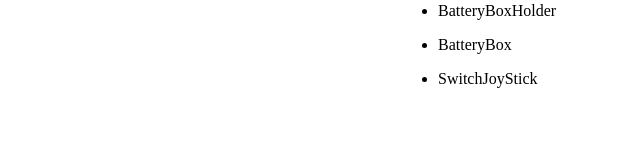
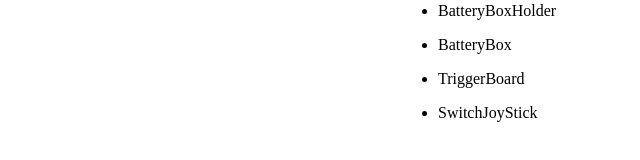
Before and after one commit to Kume/sh-controller-model, a React (Vite) app: page / in a window 1280 px wide. Shown: the part 276-436 px from the top of the page, without its empty margins (640-1280 px from the left). Built offline with nearby package versions, Linux system fonts and the light colour scheme; what @jscad/modeling, @jscad/regl-renderer would draw is missing.

Commit message:
接合方法考え中

```diff
--- a/src/ButtonBoard.ts
+++ b/src/ButtonBoard.ts
@@ -5,6 +5,7 @@ import {TactileSwitch} from './TactileSwitch';
 import {mirrorX, mirrorY, rotateZ, translate, translateX, translateZ} from '@jscad/modeling/src/operations/transforms';
 import {cuboid, cylinder} from '@jscad/modeling/src/primitives';
 import {Viewable, ViewerItem} from './types';
+import {colors} from './common';
 
 export class ButtonBoard extends Cacheable implements Viewable {
   public readonly chip = new Chip();
@@ -37,12 +38,12 @@ export class ButtonBoard extends Cacheable implements Viewable {
   }
 
   public get outlineHalf(): Geom3[] {
-    return [addColor([0, 0.6, 0, 0.8], this.boardHalf), ...this.switchesHalf.map((sw) => sw.outline)];
+    return [addColor(colors.translucentBoard, this.boardHalf), ...this.switchesHalf.map((sw) => sw.outline)];
   }
 
   public get looseOutlineHalf(): Geom3[] {
     // TODO ボードのオフセットを考慮
-    return [addColor([0, 0.6, 0], this.boardHalf), ...this.switchesHalf.map((sw) => sw.looseOutline)];
+    return [addColor(colors.board, this.boardHalf), ...this.switchesHalf.map((sw) => sw.looseOutline)];
   }
 
   public get screwHole(): Geom3 {
--- a/src/ButtonPad.ts
+++ b/src/ButtonPad.ts
@@ -12,10 +12,16 @@ import {offset} from '@jscad/modeling/src/operations/expansions';
 import {NatHolder} from './NatHolder';
 import {Trigger} from './Trigger';
 import {hull} from '@jscad/modeling/src/operations/hulls';
+import {Screw} from './Screw';
+import {colors} from './common';
 
 export class ButtonPad extends Cacheable implements Viewable {
   public readonly board = new ButtonBoard();
   public readonly stick = new SwitchJoyStick();
+  public readonly sideScrew = new Screw(7, 2.5, (g) => this.transformSideScrew(g));
+  /* 左右を入れ替えた際に逆サイド用のネジ穴がどこに来るかの位置確認用 */
+  public readonly ghostSideScrew = new Screw(7, 2.5, (g) => this.transformGhostSideScrew(g));
+  public readonly sideScrewDistanceFromEdge = 8;
 
   public readonly width1 = 30;
   public readonly startWidth = 20;
@@ -115,6 +121,7 @@ export class ButtonPad extends Cacheable implements Viewable {
     return [
       subtract(extrudeLinear({height: this.thickness}, this.baseFaceHalf), this.fingerSubtraction),
       ...this.board.outlineHalf.map(this.transformBoard),
+      ...this.positionReferencesHalf,
     ];
   }
 
@@ -127,8 +134,22 @@ export class ButtonPad extends Cacheable implements Viewable {
     ];
   }
 
+  public get positionReferencesHalf(): Geom3[] {
+    return [
+      ...addColor(colors.red, this.sideScrew.outline),
+      ...addColor(colors.translucentRed, this.ghostSideScrew.outline),
+    ];
+  }
+
+  public get positionReferences(): Geom3[] {
+    return halfToFull([
+      ...addColor(colors.red, this.sideScrew.outline),
+      ...addColor(colors.translucentRed, this.ghostSideScrew.outline),
+    ]);
+  }
+
   public get fullWithBoard(): Geom3[] {
-    return [...this.full, ...this.boardAndStick];
+    return [...this.full, ...this.positionReferences, ...this.boardAndStick];
   }
 
   public get half(): Geom3[] {
@@ -221,4 +242,34 @@ export class ButtonPad extends Cacheable implements Viewable {
   private transformNatHolder = (g: Geom3): Geom3 => {
     return translate([this.boardX + this.board.screwHoleDistance, 0, this.boardZ], g);
   };
+
+  private transformSideScrew = (g: Geom3): Geom3 => {
+    return translate(this.sideScrewTransformValues().translate, g);
+  };
+
+  private sideScrewTransformValues() {
+    const [[x1, y1], [x2, y2]] = this.gripJointPoints;
+    const theta = Math.atan2(x2 - x1, y2 - y1);
+    return {
+      theta,
+      translate: [
+        (x1 + x2) / 2 + Math.cos(theta) * this.sideScrewDistanceFromEdge,
+        (y1 + y2) / 2 - Math.sin(theta) * this.sideScrewDistanceFromEdge,
+        this.thickness - this.sideScrew.headHeight,
+      ] as [number, number, number],
+    };
+  }
+
+  private transformGhostSideScrew = (g: Geom3): Geom3 => {
+    const {theta, translate: translateValue} = this.sideScrewTransformValues();
+    const ghostDistance = Math.cos(theta) * translateValue[1] * 4;
+    return translate(
+      [
+        translateValue[0] + Math.sin(theta) * ghostDistance,
+        -translateValue[1] + Math.cos(theta) * ghostDistance,
+        translateValue[2],
+      ],
+      g,
+    );
+  };
 }
--- a/src/SHController.ts
+++ b/src/SHController.ts
@@ -21,6 +21,7 @@ export class SHController extends Cacheable implements Viewable {
       return [
         {label: 'outline', model: () => this.outline},
         {label: 'gripAndTriggerHalf', model: () => this.gripAndTriggerHalf},
+        {label: 'positionReferences', model: () => this.positionReferences},
       ];
     });
   }
@@ -29,6 +30,14 @@ export class SHController extends Cacheable implements Viewable {
     return [
       this.transformGrip(this.grip.outline),
       ...this.buttonPad.outline.map(this.buttonPad.transformSelf).map(this.transformButtonPad),
+      this.trigger.outline,
+    ];
+  }
+
+  public get positionReferences(): Geom3[] {
+    return [
+      this.transformGrip(this.grip.outline),
+      ...this.buttonPad.positionReferences.map(this.buttonPad.transformSelf).map(this.transformButtonPad),
       this.trigger.outline,
     ];
   }
--- /dev/null
+++ b/src/Screw.ts
@@ -0,0 +1,27 @@
+import {Geom3} from '@jscad/modeling/src/geometries/types';
+import {Centered} from './utls';
+import {cylinder} from '@jscad/modeling/src/primitives';
+
+export class Screw {
+  public constructor(
+    public readonly length: number,
+    public readonly headHeight: number,
+    public readonly transform: (g: Geom3) => Geom3,
+    public readonly radius = 3 / 2,
+    public readonly headRadius = 5.5 / 2,
+  ) {}
+
+  public get outline(): Geom3[] {
+    return [
+      cylinder({radius: this.radius, height: this.length, center: [0, 0, -this.length / 2]}),
+      cylinder({radius: this.headRadius, height: this.headHeight, center: [0, 0, this.headHeight / 2]}),
+    ].map(this.transform);
+  }
+
+  public get looseOutline(): Geom3[] {
+    return [
+      cylinder({radius: this.radius + 0.1, height: this.length, center: [0, 0, -this.length / 2]}),
+      cylinder({radius: this.headRadius + 0.35, height: this.headHeight, center: [0, 0, this.headHeight / 2]}),
+    ].map(this.transform);
+  }
+}
--- a/src/Trigger.ts
+++ b/src/Trigger.ts
@@ -10,6 +10,7 @@ import {Viewable, ViewerItem} from './types';
 import {Grip} from './Grip';
 import {degToRad} from '@jscad/modeling/src/utils';
 import {hull} from '@jscad/modeling/src/operations/hulls';
+import {TriggerBoard} from './TriggerBoard';
 
 const {cuboid, sphere, line, arc} = primitives;
 const {translateZ, translateX, translateY, translate, rotateX, rotate, rotateY, mirror} = transforms;
@@ -51,6 +52,10 @@ export class Trigger extends Cacheable implements Viewable {
   public readonly grip = new Grip();
   public readonly innerSmallWidth = this.grip.width - this.grip.thickness * 2;
   public readonly buttonFace = new ButtonFace(this.width, this.innerSmallWidth);
+
+  public get board(): TriggerBoard {
+    return this.buttonFace.board;
+  }
 
   public get displayName(): string {
     return 'Trigger';
@@ -268,6 +273,7 @@ class TopFace implements TriggerFace {
  */
 class ButtonFace implements TriggerFace {
   private readonly tactileSwitch = new TactileSwitch();
+  public readonly board = new TriggerBoard();
 
   private readonly frontThickness = this.tactileSwitch.height - 2;
 
--- /dev/null
+++ b/src/TriggerBoard.ts
@@ -0,0 +1,52 @@
+import {addColor, Cacheable, Centered, legacyCash} from './utls';
+import {Viewable, ViewerItem} from './types';
+import {TactileSwitch} from './TactileSwitch';
+import {Geom3} from '@jscad/modeling/src/geometries/types';
+import {rotateY, rotateZ, translate, translateZ} from '@jscad/modeling/src/operations/transforms';
+import {colors} from './common';
+import {cuboid} from '@jscad/modeling/src/primitives';
+
+export class TriggerBoard extends Cacheable implements Viewable {
+  private readonly tactileSwitch = new TactileSwitch();
+
+  private readonly width = 22;
+  private readonly thickness = 1.5;
+  private readonly topSwitchDistance = 7;
+  private readonly switchDistanceLeftToRight = 14;
+  private readonly switchDistanceTopToBottom = 17;
+  private readonly length = this.topSwitchDistance + this.switchDistanceTopToBottom + 5;
+
+  public get displayName(): string {
+    return 'TriggerBoard';
+  }
+
+  public get viewerItems(): ViewerItem[] {
+    return legacyCash(this, 'viewerItem', () => {
+      return [
+        {label: 'half', model: () => this.half},
+        // {label: 'outlineHalf', model: () => this.outlineHalf},
+        // {label: 'testBoard', model: () => this.testBoard},
+      ];
+    });
+  }
+
+  public get half(): Geom3[] {
+    return [
+      addColor(colors.translucentBoard, this.boardHalf),
+      this.transformTopSwitch(this.tactileSwitch.outline),
+      this.transformBottomSwitch(this.tactileSwitch.outline),
+    ];
+  }
+
+  public get boardHalf(): Geom3 {
+    return translateZ(-this.thickness, Centered.cuboid([this.length, this.width / 2, this.thickness]));
+  }
+
+  private transformTopSwitch(g: Geom3): Geom3 {
+    return translate([this.topSwitchDistance, this.switchDistanceLeftToRight / 2, 0], g);
+  }
+
+  private transformBottomSwitch(g: Geom3): Geom3 {
+    return translate([this.topSwitchDistance + this.switchDistanceTopToBottom, 0, 0], rotateZ(Math.PI / 2, g));
+  }
+}
--- /dev/null
+++ b/src/common.ts
@@ -0,0 +1,6 @@
+export const colors = {
+  translucentBoard: [0, 0.6, 0, 0.8],
+  board: [0, 0.6, 0, 0.8],
+  red: [0.8, 0, 0],
+  translucentRed: [0.8, 0, 0, 0.6],
+} satisfies Record<string, [number, number, number, number?]>;
--- a/src/utls.ts
+++ b/src/utls.ts
@@ -97,7 +97,8 @@ export function measureTime<This, Args extends any[], Return>(
     const startTime = Date.now();
     const value = target.call(this, ...args);
     // @ts-ignore
-    const className = this.constructor?.name;
+    const className: string = this.constructor?.name ?? '';
+    // eslint-disable-next-line no-console
     console.log(`time ${className}.${context.name.toString()} ${Date.now() - startTime}ms`);
     return value;
   };
@@ -123,8 +124,10 @@ export function halfToFull(geoms: Geom3[], axis: 'x' | 'y' | 'z' = 'y'): Geom3[]
   }
 }
 
-export function addColor(color: readonly [number, number, number, number?], g: Geom3): Geom3 {
-  return colorize(color as RGB, g);
+export function addColor(color: readonly [number, number, number, number?], g: Geom3): Geom3;
+export function addColor(color: readonly [number, number, number, number?], g: Geom3[]): Geom3[];
+export function addColor(color: readonly [number, number, number, number?], g: Geom3 | Geom3[]): Geom3 | Geom3[] {
+  return Array.isArray(g) ? g.map((i) => colorize(color as RGB, i)) : colorize(color as RGB, g);
 }
 
 export function rotateVec2([x, y]: readonly [number, number], radian: number): [number, number] {
--- a/src/web/Viewer.tsx
+++ b/src/web/Viewer.tsx
@@ -18,6 +18,7 @@ const viewableValues: readonly Viewable[] = [
   main.grip,
   main.grip.batteryBoxHolder,
   main.grip.batteryBoxHolder.batteryBox,
+  main.trigger.board,
   joyStick,
 ];
 
```
